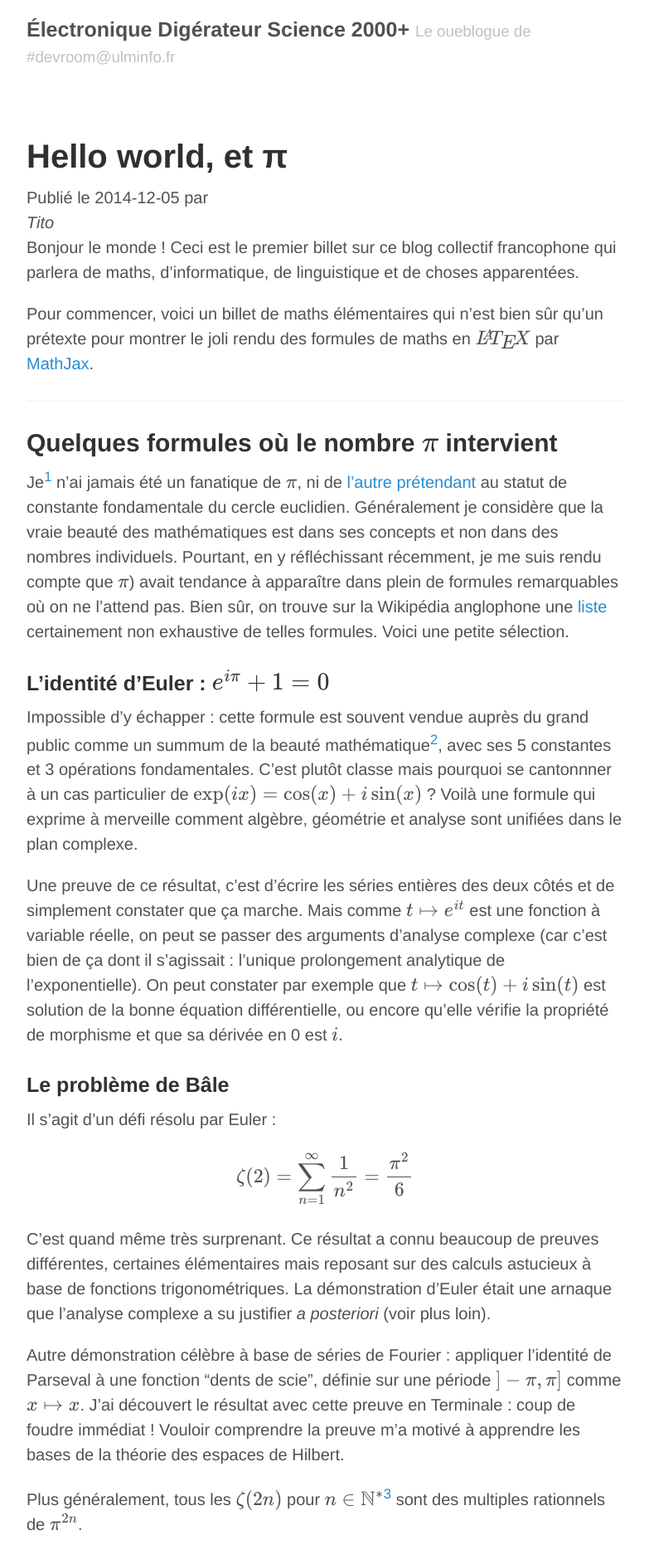
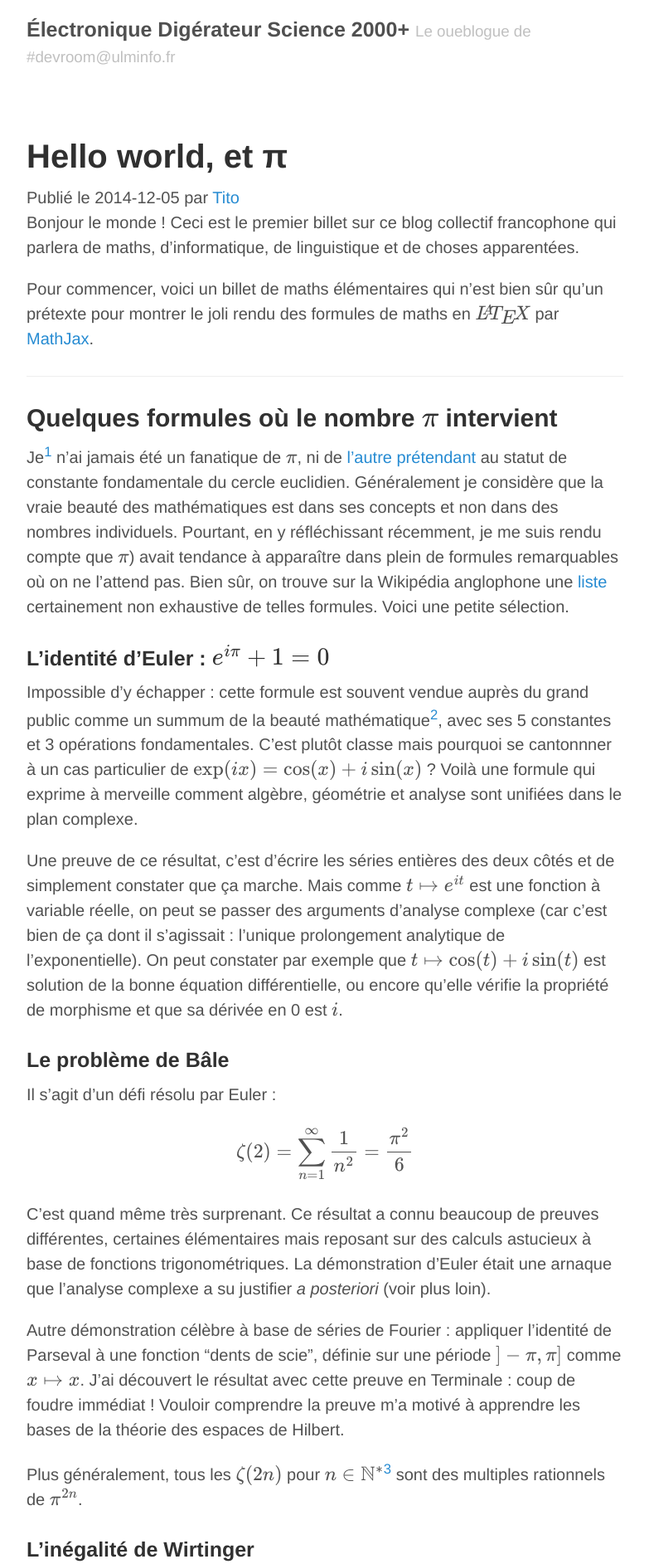
Before and after one commit to electronicdigeratorscience2000plus/electronicdigeratorscience2000plus.github.io, a Jekyll site: the page built from _posts/2014-12-05-hello-world-pi.md, in a window 1280 px wide. Shown: the top 1885 px of the page at 83% size, without its empty margins (248-1031 px from the left). Built offline with Jekyll 4.4.1, drawn with Linux system fonts in a browser that asks for light colours; formulas are drawn with MathJax 3.

Commit message:
inline instead of block elt for author

```diff
--- a/_layouts/post.html
+++ b/_layouts/post.html
@@ -8,7 +8,7 @@ layout: default
   Publié le
   <time datetime="{{ page.date | date_to_xmlschema }}" class="page-date">{{ page.date | date: "%Y-%m-%d" }}</time>
   par
-  <address rel="author">{{ page.author }}</address>
+  <a rel="author">{{ page.author }}</a>
   </div>
   {{ content }}
 </article>
```
